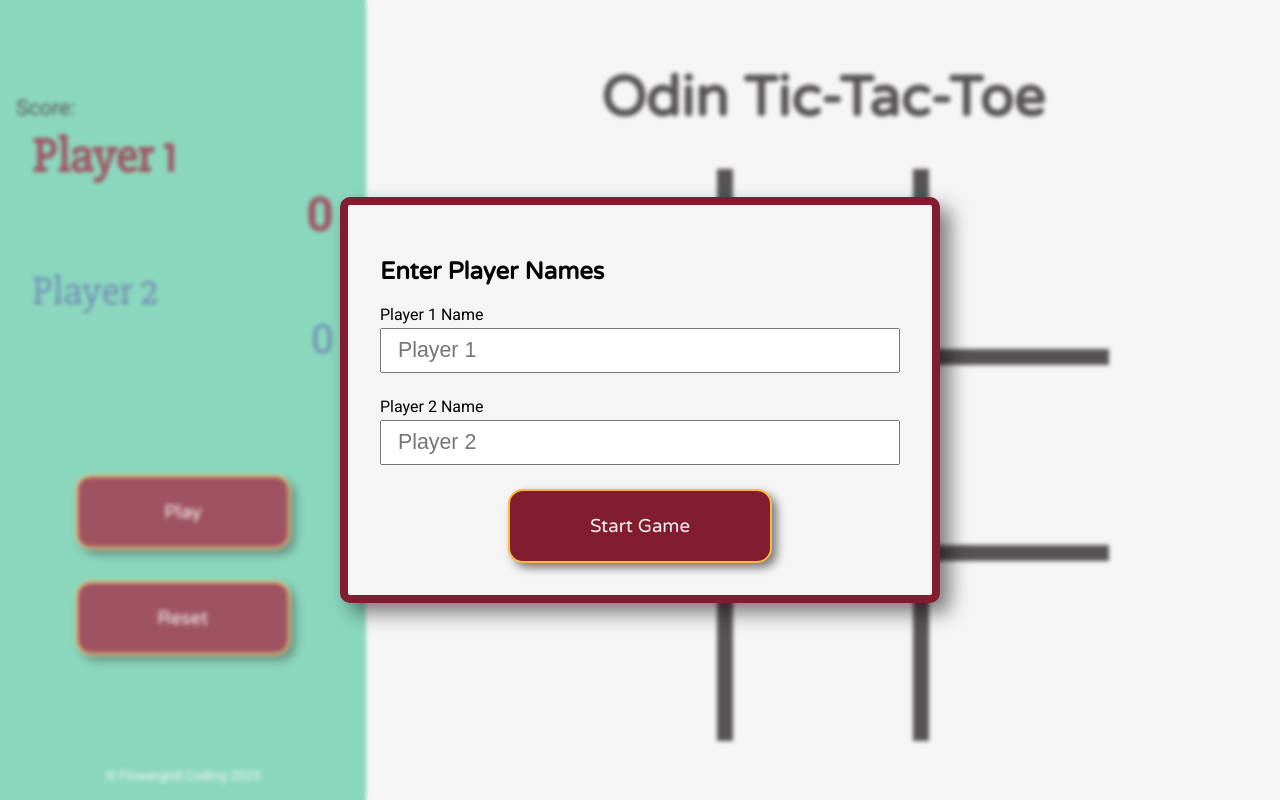
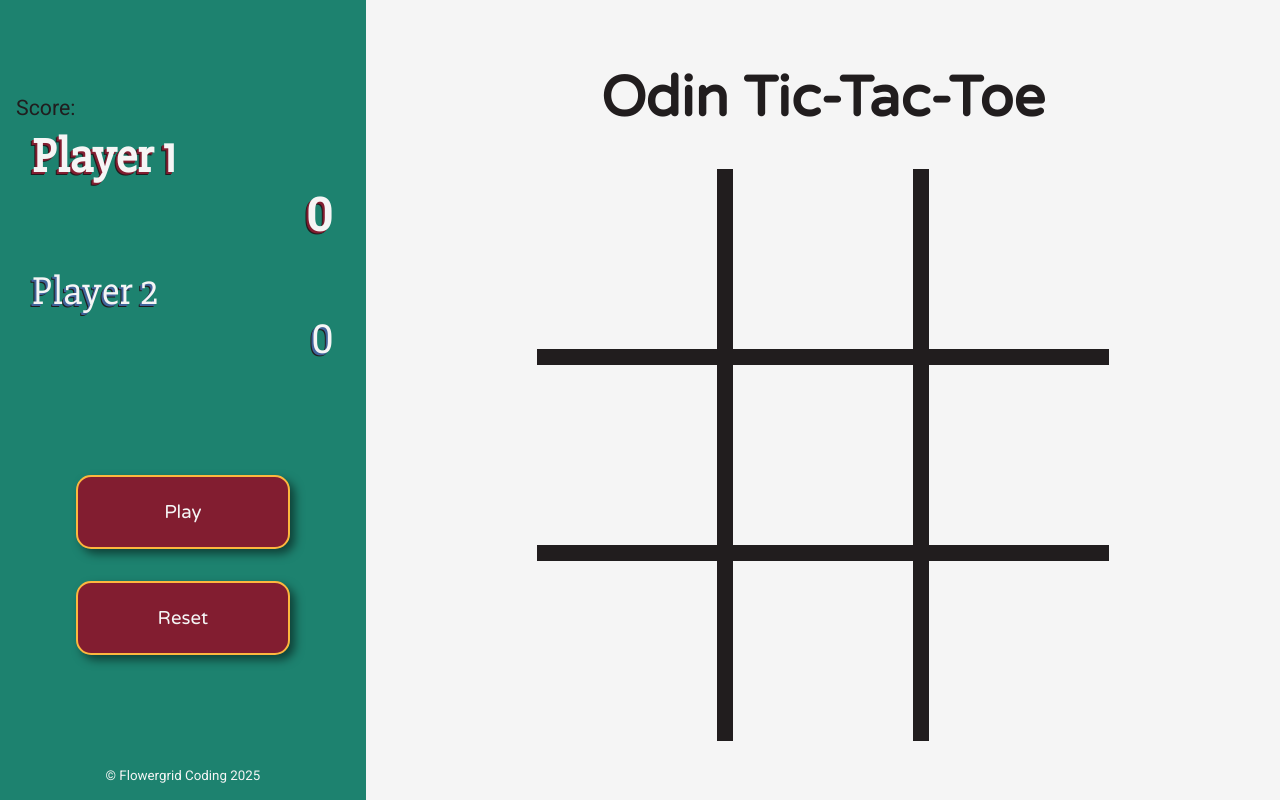
Before and after one commit to FlowerGrid/odin-tic-tac-toe, a plain HTML site: page index.html in a window 1280 px wide. Drawn offline with Linux system fonts and the light colour scheme.

Commit message:
Improve colors and contrast in menu

```diff
--- a/index.html
+++ b/index.html
@@ -14,7 +14,7 @@
   <title>Odin Tic Tac Toe</title>
 </head>
 <body>
-  <div class="popup-container">
+  <div class="popup-container" style="display:none;">
     <div id="name-entry-window">
       <h2>Enter Player Names</h2>
       <label for="player-1-name">Player 1 Name</label>
--- a/static/styles.css
+++ b/static/styles.css
@@ -25,7 +25,7 @@ h2 {
 }
 
 #menu-panel {
-    background-color: mediumaquamarine;
+    background-color: #1d826f;
     display: flex;
     flex-direction: column;
     align-items: center;
@@ -67,18 +67,23 @@ h2 {
     box-shadow: 3px 3px 10px rgba(0, 0, 0, 0.5);
 }
 
-
 .players-section {
     display: flex;
     flex-direction: column;
     align-self: stretch;
     gap: .5rem;
+    text-shadow:
+        1px 0px 0 #211d1e,
+        0px -1px 0 #211d1e,
+        -1px 0px 0 #211d1e,
+        0px 1px #211d1e;
 }
 
 .players-section p {
     color: #211d1e;
     margin: 0;
     font-size: 16pt;
+    text-shadow: none;
     /* padding: 0 1rem; */
 }
 
@@ -88,6 +93,7 @@ h2 {
     flex-direction: column;
     padding: 0 1rem;
     margin-bottom: 1rem;
+    color: #F5F5F5;
 }
 
 .player-name {
@@ -103,11 +109,17 @@ h2 {
 }
 
 #player1 {
-    color: #821d30;
+    /* color: #821d30; */
+    text-shadow:
+        -2px 2px 0 #821d30,
+        -3px 3px #211d1e;
 }
 
 #player2 {
-    color: #41639b;
+    /* color: #41639b; */
+    text-shadow:
+        -2px 2px 0 #41639b,
+        -3px 3px #211d1e;
 }
 
 .player-score {
```
